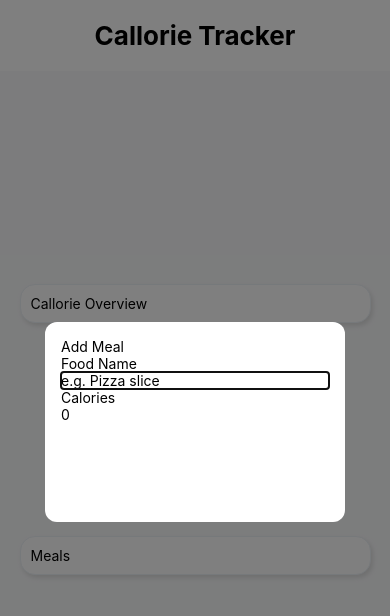
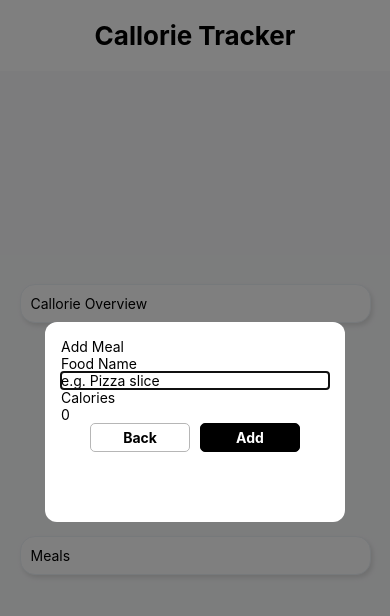
Before and after one commit to TsvetelinIliev/react-native-calorie-tracker, a React Native app: screen / in a window 390 px wide. Both pictures are taken after a click on the element 351 px from the left and 555 px from the top of the page. Shown: the top 616 px of the page. Built offline with nearby package versions, Linux system fonts and the light colour scheme; some icons are missing.

Commit message:
Add common button component

```diff
--- a/components/add-meal/AddMeal.jsx
+++ b/components/add-meal/AddMeal.jsx
@@ -1,4 +1,5 @@
-import { Button, Modal, StyleSheet, Text,TextInput,View } from "react-native";
+import {  Modal, StyleSheet, Text,TextInput,View } from "react-native";
+import Button from "../common/Button";
 
 
 export default function AddMeal({
@@ -31,9 +32,9 @@ export default function AddMeal({
                         <TextInput  placeholder="0"  keyboardType="number-pad" />
                     </View>
 
-                    <View>
-                        {/* <Button  title="Back"/>
-                        <Button  title="Add"/> */}
+                    <View style={{flexDirection: 'row', justifyContent: 'center', gap: 10}} >
+                        <Button  title="Back" type= 'secondary'  />
+                        <Button  title="Add"/>
                     </View>
                 </View>
 
--- /dev/null
+++ b/components/common/Button.jsx
@@ -0,0 +1,49 @@
+import { StyleSheet, Text, TouchableOpacity } from "react-native";
+
+
+export default function Button({
+    title,
+    onPress,
+    type = 'primary',
+}) {
+
+    return (
+        <TouchableOpacity onPress={onPress} >
+            <Text  style={[styles.button , styles[type] ]} >{title}</Text>
+        </TouchableOpacity>
+    )
+
+};
+
+const styles = StyleSheet.create({
+
+    button: {
+
+        width: 100,
+        textAlign: 'center',
+        borderWidth: 1,
+        borderRadius: 5,
+        fontWeight: 'bold',
+        paddingVertical: 5,
+
+
+
+
+
+    },
+    primary: {
+
+        backgroundColor: 'black',
+        color: 'white',
+
+
+    },
+    secondary: {
+
+        borderColor: '#b6b6b6',
+
+
+
+    }
+
+})
```
